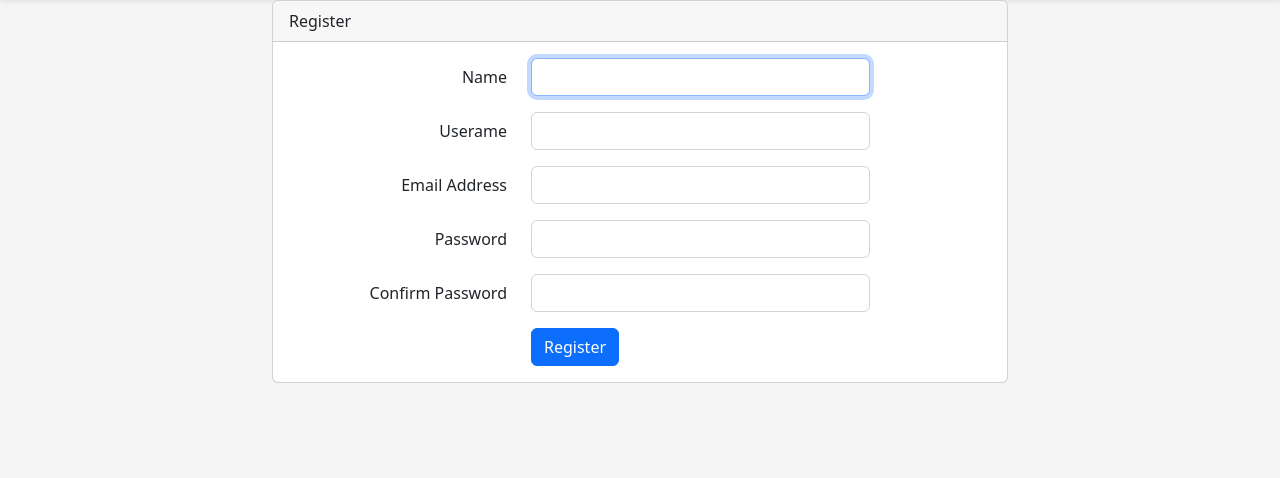
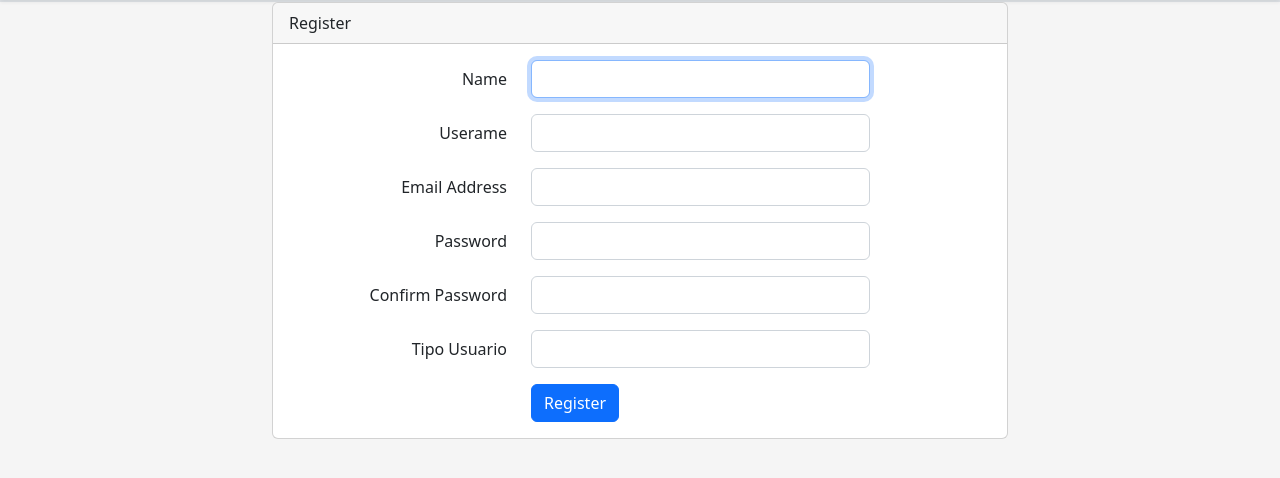
Before and after one commit to MKHERED/SIGESES, a Laravel app: page /register in a window 1280 px wide. Shown: the part 57-535 px from the top of the page. Run offline with Laravel 9, Linux system fonts and the light colour scheme.

Commit message:
Listo el sistema de rangos
Solucionar si tiene algun error, ya que aqui hice cambios en el sistema interno de laravel

```diff
--- a/app/Http/Controllers/Auth/LoginController.php
+++ b/app/Http/Controllers/Auth/LoginController.php
@@ -39,9 +39,9 @@ class LoginController extends Controller
         $this->middleware('guest')->except('logout');
     }
     public function redirectPath(){
-        if(Auth::user()->tipo_usuario){
-            return 'admin/panel';
-        }
+        // if(Auth::user()->tipo_usuario){
+        //     return 'admin/panel';
+        // }
         return '/home';
     }
 
--- a/app/Http/Controllers/Auth/RegisterController.php
+++ b/app/Http/Controllers/Auth/RegisterController.php
@@ -38,7 +38,7 @@ class RegisterController extends Controller
      */
     public function __construct()
     {
-        $this->middleware('guest');
+        //$this->middleware('guest');
     }
 
     /**
@@ -54,6 +54,7 @@ class RegisterController extends Controller
             'username' => ['required', 'string', 'max:255'],
             'email' => ['required', 'string', 'email', 'max:255', 'unique:users'],
             'password' => ['required', 'string', 'min:8', 'confirmed'],
+            'tipo_usuario' => ['required', 'int'],
         ]);
     }
 
@@ -70,6 +71,7 @@ class RegisterController extends Controller
             'username' => $data['username'],
             'email' => $data['email'],
             'password' => Hash::make($data['password']),
+            'tipo_usuario' => $data['tipo_usuario'],
         ]);
     }
 }
--- a/app/Http/Controllers/Estacion/DetailsController.php
+++ b/app/Http/Controllers/Estacion/DetailsController.php
@@ -17,6 +17,12 @@ class DetailsController extends Controller
      *
      * @return \Illuminate\Http\Response
      */
+
+    public function __construct()
+    {
+        $this->middleware('auth');
+    }
+
     public function index(Request $request)
     {
 
--- a/resources/views/auth/register.blade.php
+++ b/resources/views/auth/register.blade.php
@@ -74,6 +74,20 @@
                             </div>
                         </div>
 
+                        <div class="row mb-3">
+                            <label for="tipo_usuario" class="col-md-4 col-form-label text-md-end">{{ __('Tipo Usuario') }}</label>
+
+                            <div class="col-md-6">
+                                <input id="tipo_usuario" type="number" class="form-control @error('tipo_usuario') is-invalid @enderror" name="tipo_usuario" value="{{ old('tipo_usuario') }}" required autocomplete="tipo_usuario" autofocus>
+
+                                @error('tipo_usuario')
+                                    <span class="invalid-feedback" role="alert">
+                                        <strong>{{ $message }}</strong>
+                                    </span>
+                                @enderror
+                            </div>
+                        </div>
+
                         <div class="row mb-0">
                             <div class="col-md-6 offset-md-4">
                                 <button type="submit" class="btn btn-primary">
--- a/resources/views/layouts/app.blade.php
+++ b/resources/views/layouts/app.blade.php
@@ -48,12 +48,20 @@
                                         Opciones
                                     </a>
                                     <div class="dropdown-menu dropdown-menu-end" aria-labelledby="navbarDropdown">
-                                        <a class="dropdown-item" href="{{ route('estaciones.create') }}">Nueva Estación</a>
+                                        @if (Auth::user()->tipo_usuario)
+                                            <a class="dropdown-item" href="{{ route('estaciones.create') }}">Nueva Estación</a>
+                                            <a class="dropdown-item" href="{{ route('register') }}">Crear Usuario</a>
+
+                                        @endif
                                         <a class="dropdown-item" href="">Actualizar</a>
-                                        <a class="dropdown-item" href="">Visitas</a>
+
                                         <a class="dropdown-item" href="{{ route('home') }}">Mapa</a>
                                     </div>
                             </li>
+                            @if (Auth::user()->tipo_usuario)
+                            <a id="navbarDropdown" class="nav-link" href="{{ route('panel.index') }}" role="button">Panel de administracion</a>
+                            @endif
+
 
                         @endif
                         @if (Route::is('estaciones.show'))
@@ -62,8 +70,10 @@
                                         Opciones
                                     </a>
                                     <div class="dropdown-menu dropdown-menu-end" aria-labelledby="navbarDropdown">
-                                        <!-- <a class="dropdown-item" href="{{ route('estaciones.create') }}">Nueva Estación</a> -->
-                                        <a class="dropdown-item" href="{{ route('estaciones.edit', $estacion->id)}}">Editar estación</a>
+                                        @if (Auth::user()->tipo_usuario)
+                                            <a class="dropdown-item" href="{{ route('estaciones.edit', $estacion->id)}}">Editar estación</a>
+                                        @endif
+
                                         <a class="dropdown-item" href="">Visitas</a>
                                         <a class="dropdown-item" href="{{ route('home') }}">Mapa</a>
                                     </div>
@@ -106,6 +116,13 @@
                 </div>
             </div>
         </nav>
+        <div id="Box" class="">
+            <div class="box border text-primary text-center text-bold dark">
+                @if (Session::has('mensaje'))
+                    {{ Session::get('mensaje')}}
+                @endif
+            </div>
+        </div>
         @yield('content')
     </div>
 </body>
--- a/routes/web.php
+++ b/routes/web.php
@@ -3,6 +3,7 @@
 use App\Http\Controllers\Admin\FileController;
 use App\Http\Controllers\Estacion\DetailsController;
 use App\Http\Controllers\EstacionesControlle;
+use App\Http\Controllers\Estacion\PanelController;
 
 use Illuminate\Support\Facades\Route;
 
@@ -17,14 +18,21 @@ use Illuminate\Support\Facades\Route;
 |
 */
 
-Route::get('/', function () {
-    return view('welcome');
-});
+
 
 Auth::routes();
+
+Route::get('/', function () {
+    return view('auth.login');
+});
 
 Route::get('/home', [App\Http\Controllers\HomeController::class, 'index'])->name('home');
 Route::resource('/estaciones', EstacionesControlle::class)->parameters(["estaciones"=>"estacion"]);
 Route::get('/update/{id}', 'App\Http\Controllers\Admin\FileController@index')->name('update');
 Route::post('/update-store/', [FileController::class, 'store'])->name('update.store');
 Route::resource('/details', DetailsController::class)->parameters(["details"=>'detail']);
+Route::resource('/admin/panel', PanelController::class);
+
+// Route::get('admin/panel', function() {
+//     return view('admin.panel.index');
+// });
```
Also changed, not shown: app/Http/Controllers/Admin/FileController.php (+13 -1 lines), app/Http/Controllers/Estacion/PanelController.php (added, +20 -0 lines), app/Http/Controllers/EstacionesControlle.php (+14 -6 lines), resources/views/admin/panel.blade.php (added, +12 -0 lines), resources/views/admin/panel/index.blade.php (added, +9 -0 lines), resources/views/estaciones/index.blade.php (+5 -9 lines).
